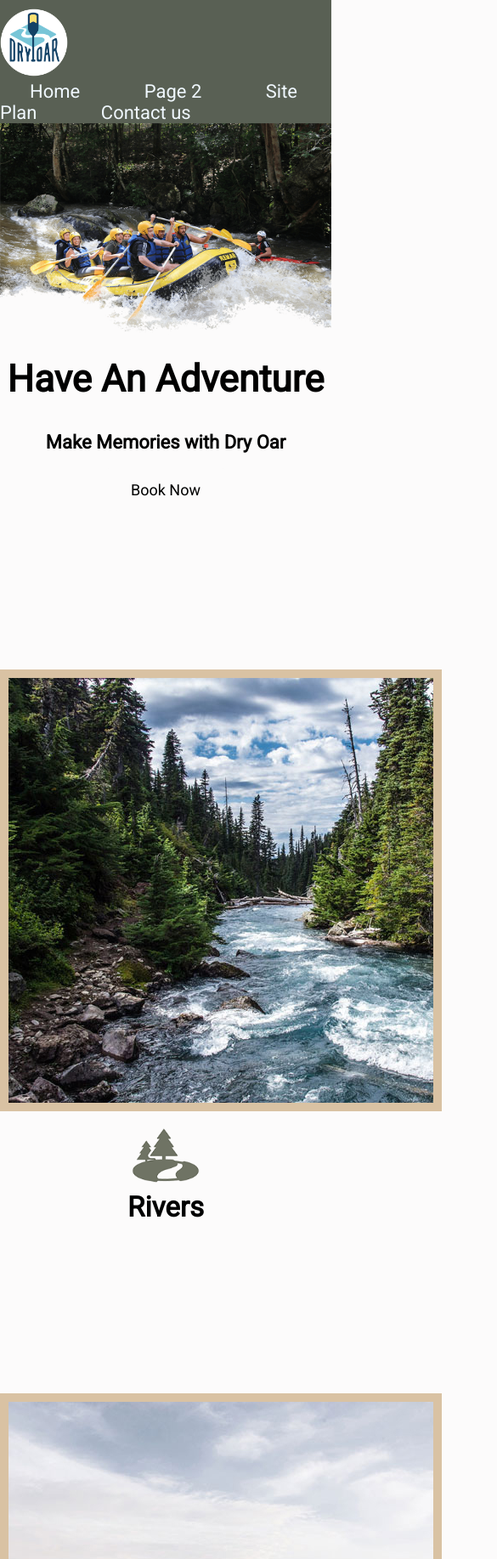
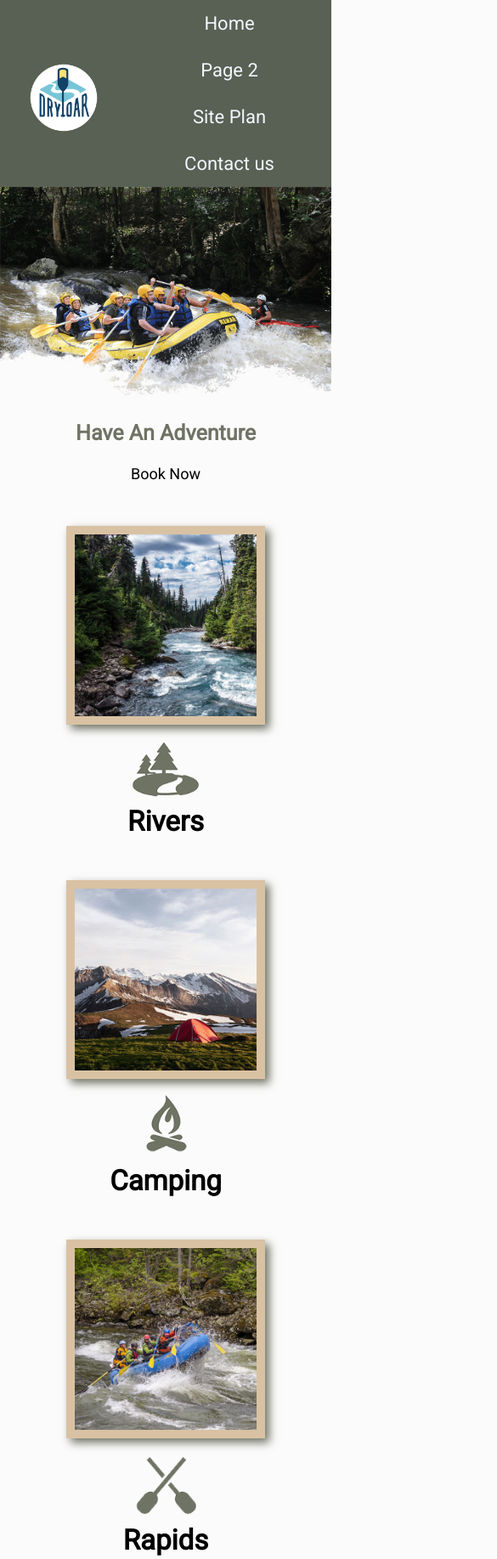
Before and after one commit to inteligenciaquantica/WDD130, a plain HTML site: page wwr/index.html in a window 390 px wide. Shown: the top 1835 px of the page at 85% size, 585 px wide, since content can reach past the window. Drawn offline with Linux system fonts and the light colour scheme.

Commit message:
several css code

```diff
--- a/wwr/styles/style.css
+++ b/wwr/styles/style.css
@@ -1,81 +1,131 @@
 @import url('https://fonts.googleapis.com/css2?family=Roboto&display=swap');
 
-body{
-    font-family: 'Roboto','Lucida Sans', 'Lucida Sans Regular', 'Lucida Grande', 'Lucida Sans Unicode', Geneva, Verdana, sans-serif;
+
+
+body {
+    font-family: 'Roboto', 'Lucida Sans', 'Lucida Sans Regular', 'Lucida Grande', 'Lucida Sans Unicode', Geneva, Verdana, sans-serif;
     margin: 0;
     padding: 0;
 }
 
-h2{
+h2 {
     margin: 0;
     padding: 0;
 }
 
-#container{
+#container {
     max-width: 1600px;
     margin: 0 auto;
 }
 
-nav a{
+.home-grid {
+    display: grid;
+    grid-template-columns: repeat(10, 1fr);
+}
+
+nav {
+    display: flex;
+    justify-content: space-around;
+}
+
+nav a {
     text-align: center;
     text-decoration: none;
-    color:aliceblue;
-    padding:35px;
+    color: aliceblue;
+    padding: 35px;
 }
-#hero-msg h1, #hero-msg h4{
+
+#hero {
+    display: grid;
+    grid-template-columns: 1fr 3fr 1fr;
+    margin-top: -100px;
+}
+
+#hero-msg {
+    grid-column: 2/3;
+    grid-row: 1/2;
+    margin-top: 100px;
+}
+
+#hero-msg h4 {
+    color: white;
+}
+
+#hero-msg h1,
+#hero-msg h4 {
     text-align: center;
 }
-.button-box{
+
+.button-box {
     text-align: center;
 }
-main section{
+
+main section {
     text-align: center;
 }
-#background{
+
+#background {
     height: 725px;
-    background-color:beige;
+    background-color: beige;
+    grid-column: 1/11;
+    grid-row: 4/9;
 }
 
-body{
+body {
     background-color: #fcfbfb;
     font-size: 22px;
 }
 
 header {
-    background-color:rgba(20,30,13, .7);
+    display: grid;
+    grid-template-columns: 150px auto;
+    background-color: rgba(20, 30, 13, .7);
 }
+
 nav a:hover {
     background-color: black;
-    color:aliceblue;
+    color: aliceblue;
 }
 
-.book, .join{
+.book,
+.join {
     background-color: #fcfbfb;
-    color:black;
+    color: black;
     text-decoration: none;
     font-size: 18px;
     padding: 15px 30px;
-    margin-top:50px;
+    margin-top: 50px;
     border-radius: 5px;
 }
-.book:hover, .join:hover{
+
+.book:hover,
+.join:hover {
     background-color: #fcfbfb;
-    color:black;
+    color: black;
 }
-.msg p{
-    font-size:0.8em;
+
+.msg p {
+    font-size: 0.8em;
     padding-bottom: 15px;
 }
-.msg{
-    background-color:aliceblue;
-    color:black;
+
+.msg {
+    background-color: aliceblue;
+    color: black;
     padding: 35px;
+    grid-column: 6/10;
+    grid-row: 6/7;
+    box-shadow: 5px 5px 10px #6f7364;
 }
-footer{
-    background-color:rgba(20,30,13, .7);
-    color:blue;
+
+footer {
+    background-color: rgba(20, 30, 13, .7);
+    color: blue;
     padding: 25px 50px;
     margin-top: 200px;
+    display: flex;
+    justify-content: space-around;
+    align-items: center;
 }
 
 .icon {
@@ -83,36 +133,142 @@ footer{
     padding-top: 10px;
 }
 
-footer a{
-    text-decoration: none;
-}
-footer h3 a:hover{
+footer a {
     text-decoration: none;
 }
 
-footer .social img{
+footer h3 a:hover {
+    text-decoration: none;
+}
+
+footer .social img {
     padding-top: 15px;
 }
 
-#hero-box img{
+#hero-box {
+    grid-column: 1/4;
+    grid-row: 1/3;
+    z-index: -1;
+}
+
+#hero-box img {
     margin: 0 auto;
-    width:100%;
+    width: 100%;
+
 }
-.home-title{
+
+.home-title {
     font-size: 2em;
     margin-top: 10px;
 }
-#logo_link{
+
+#logo_link {
+
     padding-top: 5px;
+    justify-self: center;
+    align-self: center;
 }
 
-.rivers-card, .camping-card, .rapids-card{
+.rivers-card {
+    grid-column: 2/4;
+    grid-row: 2/3;
+}
+
+.camping-card {
+    grid-column: 5/7;
+    grid-row: 2/3;
+}
+
+.rapids-card {
+    grid-column: 8/10;
+    grid-row: 2/3;
+}
+
+.rivers-card,
+.camping-card,
+.rapids-card {
     margin: 200px 0;
 }
 
 .card-img {
+    width: 100%;
     border: 10px solid #d9c2a3;
+    transition: transform .5s;
+    box-shadow: 5px 5px 10px #6f7364;
 }
+
+.card-img:hover {
+    opacity: .6;
+    transform: scale(1.1);
+}
+
+.mountains {
+    width: 100%;
+    grid-column: 2/7;
+    grid-row: 5/8;
+    box-shadow: 5px 5px 10px #6f7364;
+}
+
 main section img {
     box-sizing: border-box;
 }
+
+
+
+@media screen and (max-width: 900px) {
+
+    #hero,
+    .home-grid {
+        display: block;
+        height: auto;
+    }
+
+    nav,
+    footer {
+        flex-direction: column;
+    }
+
+    nav a {
+        display: block;
+        padding: 15px;
+    }
+
+    #hero {
+        margin-top: 0;
+    }
+
+    #hero-msg {
+        margin-top: 0;
+    }
+
+    #hero-msg h4 {
+        display: none;
+    }
+
+    .home-title {
+        font-size: 25px;
+        color: #6f7364;
+    }
+
+    .rivers-card,
+    .camping-card,
+    .rapids-card {
+        margin: 50px auto;
+        width: 60%;
+    }
+
+    #background {
+        display: none;
+    }
+
+    .mountains,
+    .msg {
+        width: 80%;
+        display: block;
+        margin: 0 auto;
+    }
+
+    footer {
+        margin-top: 25px;
+    }
+}
```
